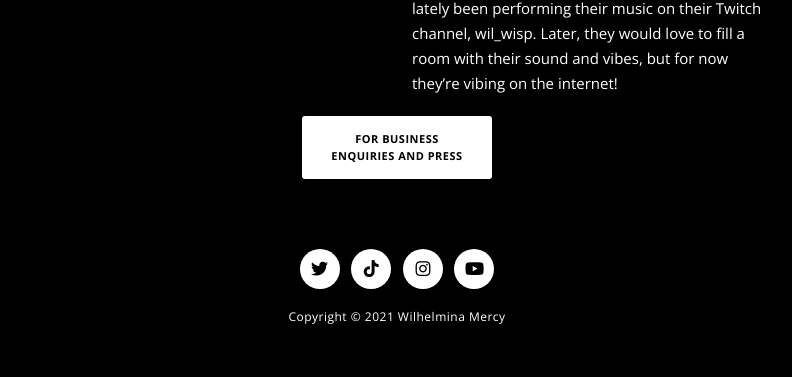
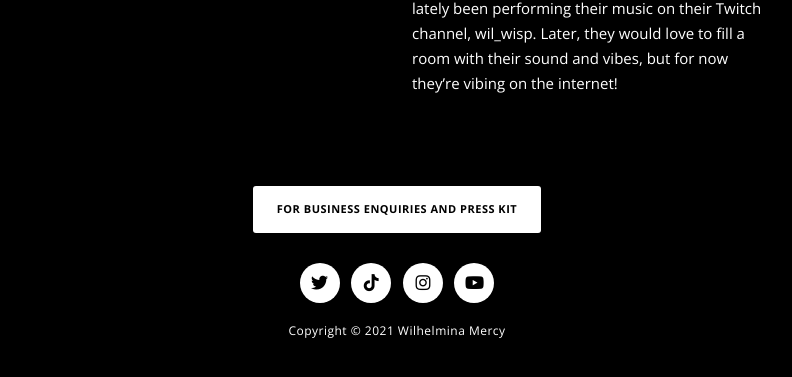
Before and after one commit to ColeChittim/wilhelmina-site, a plain HTML site: page index.html in a window 1280 px wide. Shown: the part 1889-2266 px from the top of the page, without its empty margins (243-1035 px from the left). Drawn offline with nearby package versions, Linux system fonts and the light colour scheme.

Commit message:
button move

```diff
--- a/index.html
+++ b/index.html
@@ -119,15 +119,6 @@ https://templatemo.com/tm-526-vanilla
                     </div>
                 </div>
             </div>
-            <div class="col-md-2 mx-auto">
-                <div class="wrapper">
-                    <div class="row">
-                        <div class="primary-button">
-                            <a href="#music">For Business Enquiries and Press</a>
-                        </div>
-                    </div>
-                </div>
-            </div>
         </div>
     </div>
 
@@ -135,9 +126,9 @@ https://templatemo.com/tm-526-vanilla
         <div class="container">
             <div class="row">
                 <div class="col-md-12">
-                    <!--<div class="primary-button">
-                        <a href="#welcome">Back To Top</a>
-                    </div>-->
+                    <div class="primary-button">
+                        <a href="#music">For Business Enquiries and Press Kit</a>
+                    </div>
                     <ul>
                         <li><a target="_blank" rel="noopener noreferrer" href="https://twitter.com/MercyWilhelmina"><i
                                     class="fab fa-twitter"></i></a></li>
```
